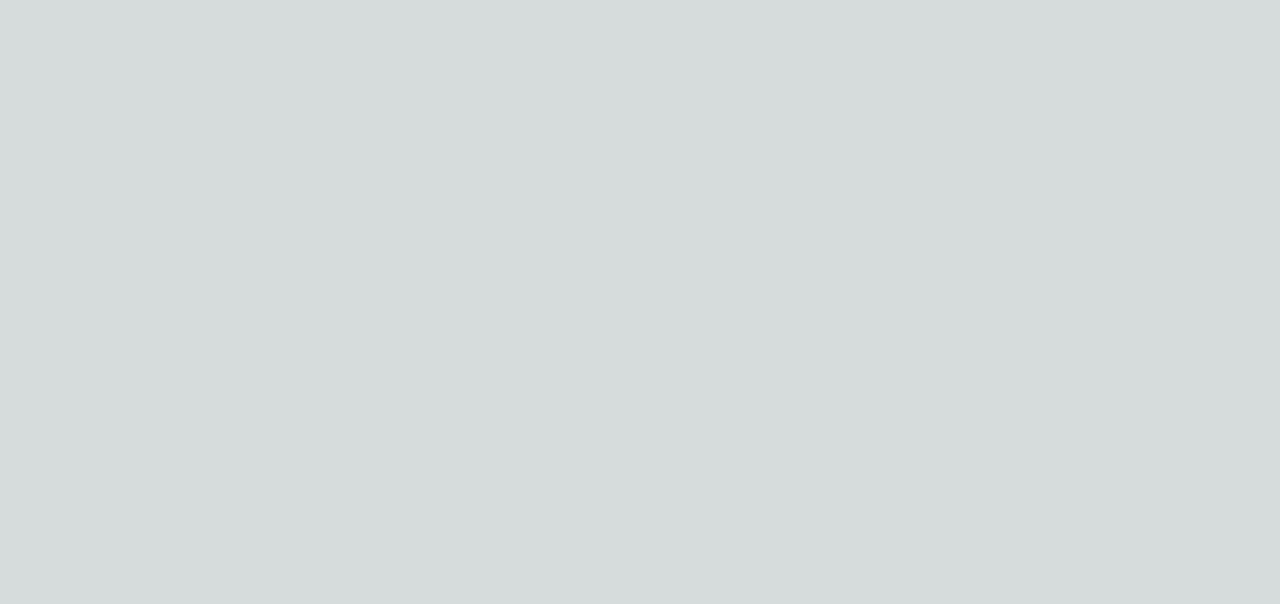
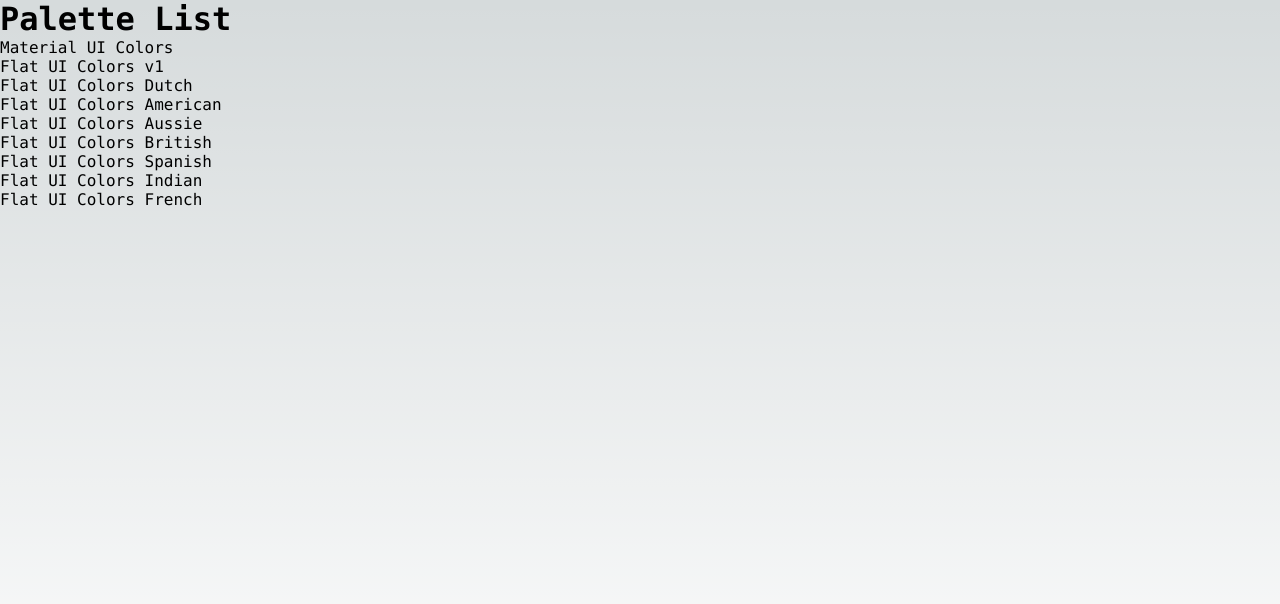
Before and after one commit to RinatM01/React-Colors, a Next.js app: page / in a window 1280 px wide. Shown: the top 604 px of the page. Built offline with nearby package versions, Linux system fonts and the light colour scheme.

Commit message:
added basic index page listing all palettes

```diff
--- a/src/pages/index.js
+++ b/src/pages/index.js
@@ -2,25 +2,18 @@
 import seedColors from './palette/seedColors';
 import { generatePalette } from '@/colorHelper';
 import { BrowserRouter, Route, Switch } from 'react-router-dom';
+import styles from './index.module.css';
+import Link from 'next/link';
 
 export default function Home() {
 	return (
-		// <BrowserRouter>
-		// 	<Switch>
-		// 		<Route
-		// 			exact
-		// 			path="/"
-		// 			render={() => <h1>Pallete List is here</h1>}
-		// 		/>
-		// 		<Route
-		// 			exact
-		// 			path="/palette/:id"
-		// 			render={() => <h1>Individual Palette</h1>}
-		// 		/>
-		// 	</Switch>
-		// </BrowserRouter>
-		<div>
-			<Palette palette={generatePalette(seedColors[5])} />
+		<div className={styles.Main}>
+			<h1>Palette List</h1>
+			{seedColors.map((color) => (
+				<Link className={styles.Linky} href={`/palette/${color.id}`}>
+					{color.paletteName}
+				</Link>
+			))}
 		</div>
 	);
 }
--- /dev/null
+++ b/src/pages/index.module.css
@@ -0,0 +1,7 @@
+.Main {
+	height: 100vh;
+}
+
+.Linky {
+	display: block;
+}
```
